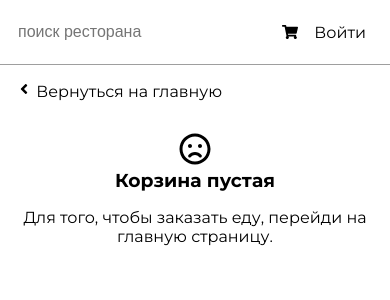
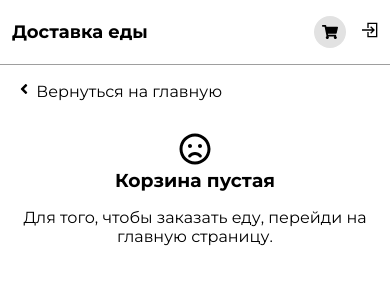
Before and after one commit to nikitadubyk/food-delivery, a React (Create React App) app: page /cart in a window 390 px wide. Shown: the top 300 px of the page. Built offline with nearby package versions, Linux system fonts and the light colour scheme.

Commit message:
fixed the adaptive layout

```diff
--- a/src/components/Card/Card.module.css
+++ b/src/components/Card/Card.module.css
@@ -67,14 +67,12 @@
     }
 }
 
-@media (max-width: 768px) {
+@media (max-width: 576px) {
     .card {
         width: 100%;
     }
-}
-
-@media (max-width: 576px) {
     .card_slider {
-        height: 7rem;
+        height: 10rem;
+        width: 12rem;
     }
 }
--- a/src/components/CartItem/CartItem.module.css
+++ b/src/components/CartItem/CartItem.module.css
@@ -7,11 +7,19 @@
     display: flex;
     justify-content: space-between;
     align-items: center;
+    flex-wrap: wrap;
     width: 70%;
     padding: 1rem;
     border-radius: 2rem;
     margin: 0 auto 2rem auto;
     background-color: #f6f6f6;
+}
+
+.cart__item__wrapper {
+    display: flex;
+    width: 13rem;
+    align-items: center;
+    justify-content: space-between;
 }
 
 .cart__item img {
@@ -77,9 +85,14 @@
     }
 }
 
-@media (max-width: 768px) {
-    .cart__descr {
-        width: auto;
+@media (max-width: 658px) {
+    .cart__item {
+        flex-direction: column;
+    }
+    .cart__wrapper {
+        justify-content: center;
+        width: 100%;
+        margin-bottom: 1rem;
     }
 }
 
--- a/src/components/CartItem/index.tsx
+++ b/src/components/CartItem/index.tsx
@@ -41,6 +41,7 @@ const CartItem: React.FC<CartItemProps> = ({
                 </div>
             </div>
 
+            <div className={style.cart__item__wrapper}>
                 <div className={style.cart__item__count}>
                     <button
                         className={style.cart__item__button}
@@ -66,6 +67,7 @@ const CartItem: React.FC<CartItemProps> = ({
                     &#10010;
                 </div>
             </div>
+        </div>
     )
 }
 
--- a/src/components/FoodFilter/FoodFilter.css
+++ b/src/components/FoodFilter/FoodFilter.css
@@ -2,10 +2,10 @@
     display: flex;
     align-items: center;
     flex-wrap: wrap;
+    padding: 0 1rem;
 }
 
 .food-filter_item {
-    margin: 0 0.5rem;
     padding: 0.5rem 1rem;
     cursor: pointer;
     transition: all 0.3s;
--- a/src/components/Header/Header.css
+++ b/src/components/Header/Header.css
@@ -53,16 +53,43 @@
     outline: none;
 }
 
+.header__mobile__wrapper {
+    display: none;
+    justify-content: space-between;
+    align-items: center;
+    width: 100%;
+}
+
+.header__mobile__wrapper-title {
+    font-size: 12px;
+    margin: 0;
+}
+
+.header__mobile__wrapper-links {
+    display: flex;
+    align-items: center;
+    justify-content: space-between;
+}
+
+.header__mobile__wrapper-link {
+    display: flex;
+    align-items: center;
+    justify-content: center;
+    padding: 0.5rem;
+    border-radius: 2rem;
+    background-color: rgb(226, 226, 226);
+}
+
 @media (max-width: 1200px) {
+    .header {
+        padding: 0 2rem;
+    }
     .header-search {
         width: 20rem;
     }
 }
 
 @media (max-width: 992px) {
-    .header {
-        padding: 0 2rem;
-    }
     .header-title {
         display: none;
     }
@@ -73,7 +100,7 @@
 
 @media (max-width: 768px) {
     .header {
-        padding: 0 1rem;
+        padding: 0 0.25rem;
     }
     .header__wrapper-cart {
         margin: 0;
@@ -90,6 +117,12 @@
 }
 
 @media (max-width: 576px) {
+    .header__mobile__wrapper {
+        display: flex;
+    }
+    .header__wrapper {
+        display: none;
+    }
     .header__wrapper-cart p {
         display: none;
     }
@@ -99,6 +132,7 @@
         width: auto;
     }
     .header-search {
+        display: none;
         width: 8rem;
         font-size: 1rem;
     }
--- a/src/components/Header/index.tsx
+++ b/src/components/Header/index.tsx
@@ -7,6 +7,8 @@ import { selectCart } from '../../redux/cart/selectors'
 import { changeSearch } from '../../redux/filter/filterSlice'
 import { logout } from '../../redux/auth/authSlice'
 import { FaShoppingCart } from 'react-icons/fa'
+import { FiTruck } from 'react-icons/fi'
+import { GrLogout, GrLogin } from 'react-icons/gr'
 
 import './Header.css'
 
@@ -66,6 +68,39 @@ const Header: React.FC = () => {
                     )}
                 </div>
             </div>
+
+            <div className='header__mobile__wrapper'>
+                <Link to={'/'} className='header__mobile__wrapper-title'>
+                    <h2>Доставка еды</h2>
+                </Link>
+
+                <div className='header__mobile__wrapper-links'>
+                    <Link to='/cart' className='header__mobile__wrapper-link'>
+                        <FaShoppingCart />
+                    </Link>
+                    {token ? (
+                        <>
+                            <Link
+                                to='/orders'
+                                className='header__mobile__wrapper-link'
+                            >
+                                <FiTruck />
+                            </Link>
+                            <Link
+                                to='/'
+                                onClick={() => dispatch(logout())}
+                                className='header__mobile__wrapper-link'
+                            >
+                                <GrLogout />
+                            </Link>
+                        </>
+                    ) : (
+                        <Link to='/login'>
+                            <GrLogin />
+                        </Link>
+                    )}
+                </div>
+            </div>
         </div>
     )
 }
--- a/src/components/Modal/Modal.css
+++ b/src/components/Modal/Modal.css
@@ -51,6 +51,7 @@
 
 @media (max-width: 768px) {
     .modal {
+        padding: 1rem;
         width: 80%;
     }
 }
--- a/src/index.css
+++ b/src/index.css
@@ -63,5 +63,6 @@ code {
 @media (max-width: 576px) {
     .home-title {
         font-size: 2rem;
+        margin-bottom: 0;
     }
 }
--- a/src/pages/Home.tsx
+++ b/src/pages/Home.tsx
@@ -50,6 +50,11 @@ const Home: React.FC = () => {
                                 pagination: true,
                                 arrows: true,
                             },
+                            568: {
+                                perPage: 2,
+                                autoWidth: true,
+                                focus: 'center',
+                            },
                         },
                     }}
                 >
```
Lines whose indentation alone changed are shown as unchanged.
